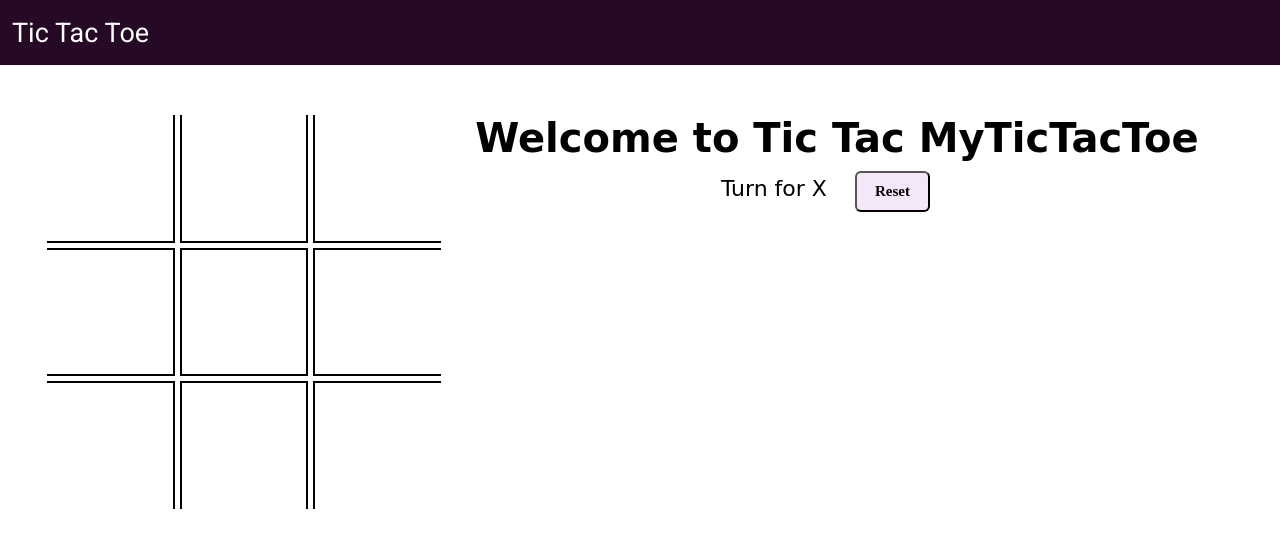
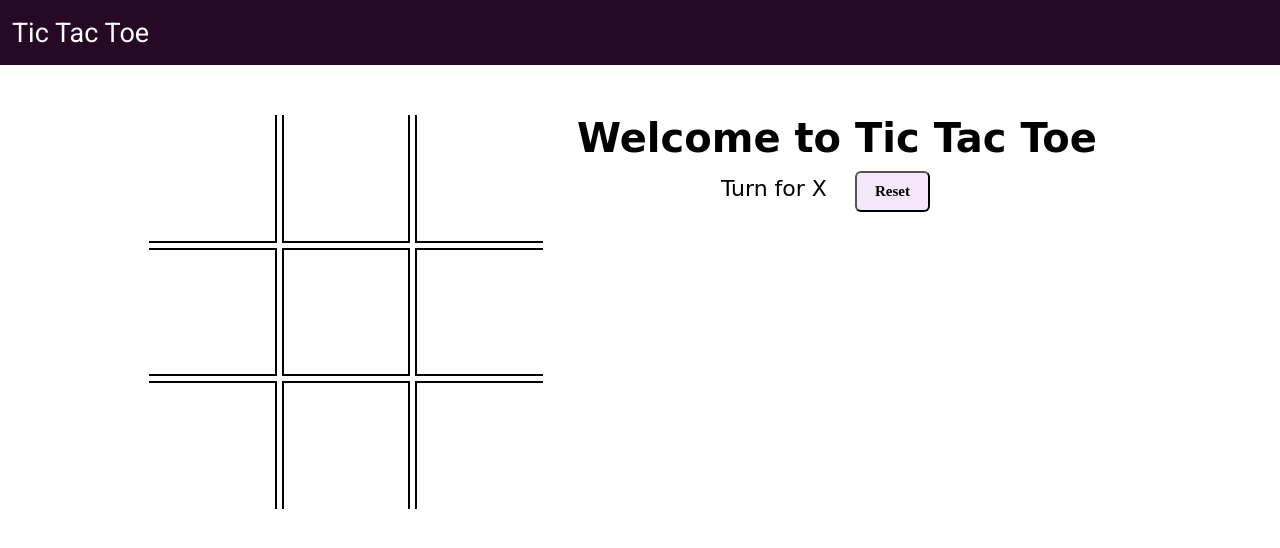
Before and after one commit to Amitraj91355/Tic-Tac-Toe, a plain HTML site: page index.html in a window 1280 px wide. Drawn offline with Linux system fonts and the light colour scheme; a web font is replaced by a local one.

Commit message:
Update index.html

```diff
--- a/index.html
+++ b/index.html
@@ -30,7 +30,7 @@
       <div class="box bb-0 br-0"><span class="boxtext"></span></div>
     </div>
     <div class="gameInfo">
-      <h1>Welcome to Tic Tac MyTicTacToe</h1>
+      <h1>Welcome to Tic Tac Toe</h1>
       <div>
         <span class="info">Turn for X</span>
         <button id="reset">Reset</button>
```
